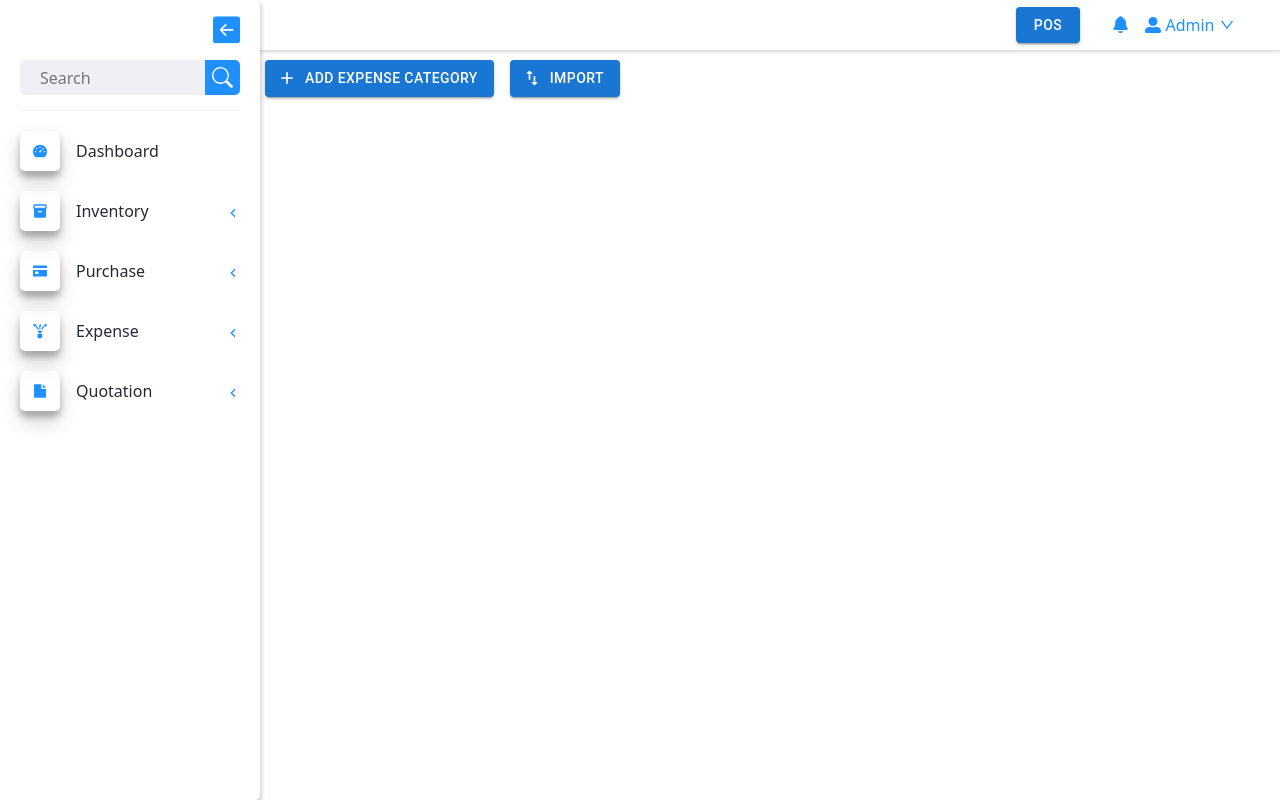
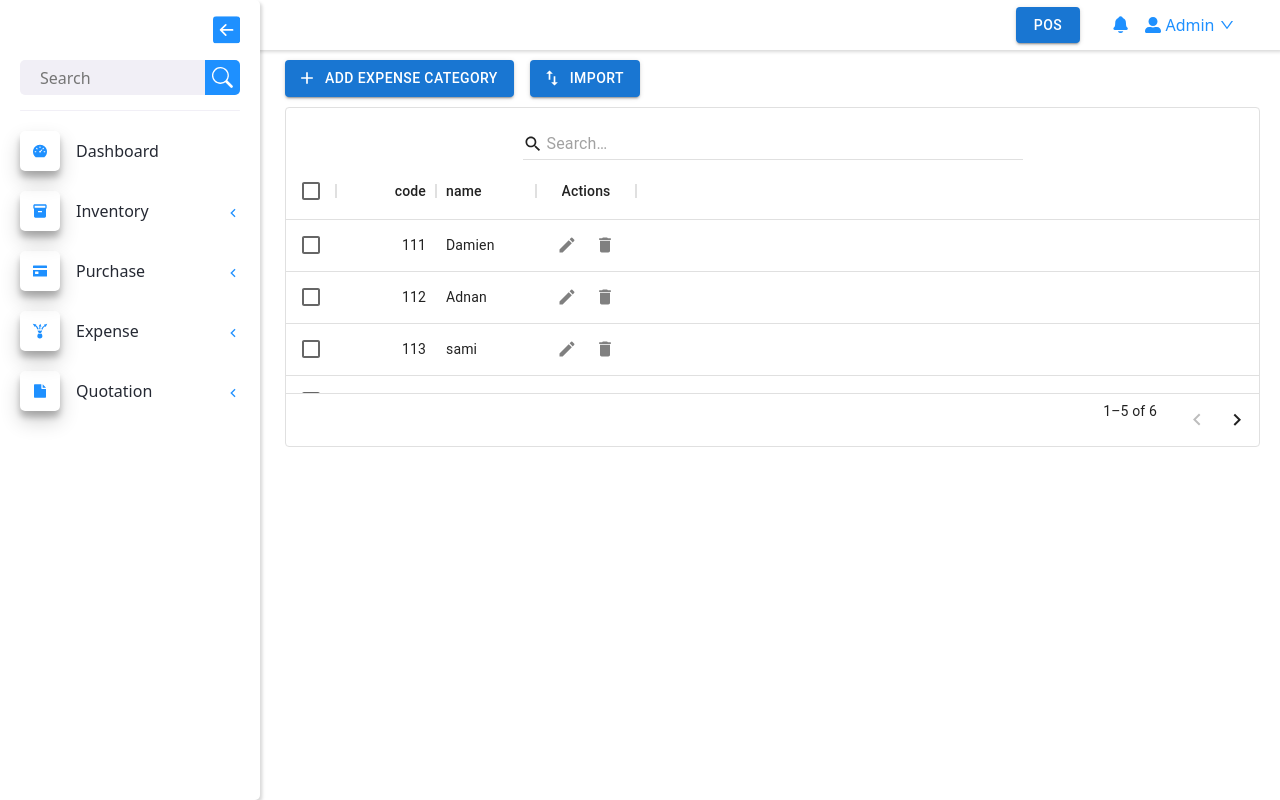
Before and after one commit to Nazif-Malhi/crm-billing-software-v.1, a React (Create React App) app: page /expense/addcategory in a window 1280 px wide. Built offline with nearby package versions, Linux system fonts and the light colour scheme; what @mui/x-data-grid-generator would draw is missing.

Commit message:
expense category table

```diff
--- a/src/Application/Pages/Expense/ExpenseCategory/ExpenseCategory.js
+++ b/src/Application/Pages/Expense/ExpenseCategory/ExpenseCategory.js
@@ -4,24 +4,18 @@ import ButtonR from '@mui/material/Button';
 import AddIcon from '@mui/icons-material/Add';
 import FileDownloadIcon from '@mui/icons-material/FileDownload';
 import InputAdornment from '@mui/material/InputAdornment';
-
-
-
 import  TextField  from '@mui/material/TextField';
-
 import ImportExportIcon from '@mui/icons-material/ImportExport';
 import {Button , Modal, Container, Row, Col} from 'react-bootstrap';
-
-
 import { useTheme } from '@mui/material/styles';
-import Box from '@mui/material/Box';
-import OutlinedInput from '@mui/material/OutlinedInput';
-import InputLabel from '@mui/material/InputLabel';
-import MenuItem from '@mui/material/MenuItem';
-import Select from '@mui/material/Select';
-import Chip from '@mui/material/Chip';
-import FormControl from '@mui/material/FormControl';
-
+// import Box from '@mui/material/Box';
+// import OutlinedInput from '@mui/material/OutlinedInput';
+// import InputLabel from '@mui/material/InputLabel';
+// import MenuItem from '@mui/material/MenuItem';
+// import Select from '@mui/material/Select';
+// import Chip from '@mui/material/Chip';
+// import FormControl from '@mui/material/FormControl';
+import ExpenseTableWithSearch from "./ExpenseTableWithSearch";
 
 function handleFile(){
   console.log("File")
@@ -51,8 +45,8 @@ const ExpenseCategory = () => {
   };
 
   return (
-    <>
-    <div className='main_container'>
+    <div style={{paddingLeft:20,paddingRight:20}}>
+    <div className='main_container' >
       <Stack spacing={2} direction="row">
         <ButtonR variant="contained" startIcon={<AddIcon />} onClick = {handleShow}>
           Add Expense Category
@@ -153,7 +147,9 @@ const ExpenseCategory = () => {
       </Modal>
       </div>
       </div>
-    </>
+
+      <ExpenseTableWithSearch style={{width:500}}/>
+    </div>
   )
 }
 
--- /dev/null
+++ b/src/Application/Pages/Expense/ExpenseCategory/ExpenseTableWithSearch.jsx
@@ -0,0 +1,123 @@
+import * as React from 'react';
+import {useState} from 'react';
+import { DataGrid, GridActionsCellItem } from '@mui/x-data-grid';
+import DeleteIcon from '@mui/icons-material/Delete';
+import { randomCreatedDate, randomUpdatedDate } from '@mui/x-data-grid-generator';
+import EditIcon from '@mui/icons-material/Edit';
+import Box from '@mui/material/Box';
+import {
+  GridToolbarQuickFilter,
+  GridLinkOperator,
+} from '@mui/x-data-grid';
+
+
+const initialRows = [
+  {
+      id:1,
+    code: 111,
+    name: 'Damien',
+  },
+  {id:2,
+    code: 112,
+    name: 'Adnan',
+  },
+  {id:3,
+    code: 113,
+    name: 'sami',
+  },
+  {id:4,
+    code: 114,
+    name: 'ali',
+  },
+  {id:5,
+    code: 115,
+    name: 'Amir',
+  },
+  {
+    id:6,
+    code: 116,
+    name: 'Damien',
+  },
+];
+
+function QuickSearchToolbar() {
+    return (
+      <div style={{ paddingTop:20, justifyContent:"center",display:"flex",alignItems:"center"}}>
+      <GridToolbarQuickFilter
+        style={{minWidth:500}}
+          quickFilterParser={(searchInput) =>
+            searchInput
+              .split(',')
+              .map((value) => value.trim())
+              .filter((value) => value !== '')
+          }
+        />
+      </div>
+    );
+  }
+
+
+export default function ColumnTypesGrid() {
+  const [rows, setRows] = useState(initialRows);
+
+
+const handleEditClick = (id) => () => {
+    console.log(id+ "Edit");
+  };
+
+  const handleDeleteClick = (id) => () => {
+    setRows(rows.filter((row) => row.id !== id));
+  };
+
+  const columns = React.useMemo(
+    () => [
+      { field: 'code', type: 'number' },
+      { field: 'name', type: 'string' },
+      {
+        field: 'actions',
+        type: 'actions',
+        headerName: 'Actions',
+        width: 100,
+        cellClassName: 'actions',
+        getActions: ({ id }) => {
+
+          return [
+            <GridActionsCellItem
+              icon={<EditIcon style={{color:"gray"}} />}
+              label="Edit"
+              className="textPrimary"
+              onClick={handleEditClick(id)}
+              color="inherit"
+            />,
+            <GridActionsCellItem
+              icon={<DeleteIcon  style={{color:"gray"}}/>}
+              label="Delete"
+              onClick={handleDeleteClick(id)}
+              color="inherit"
+            />,
+          ];
+        },
+      }
+    ]
+    );
+
+  return (
+    <div style={{ height: 350, width: '100%', paddingTop:10 }}>
+      <DataGrid columns={columns} rows={rows}
+      checkboxSelection
+      pageSize={5}
+      rowsPerPageOptions={[5]}
+
+      initialState={{
+        filter: {
+          filterModel: {
+            items: [],
+            quickFilterLogicOperator: GridLinkOperator.Or,
+          },
+        },
+      }}
+      components={{ Toolbar: QuickSearchToolbar }}
+      />
+    </div>
+  );
+}
```
